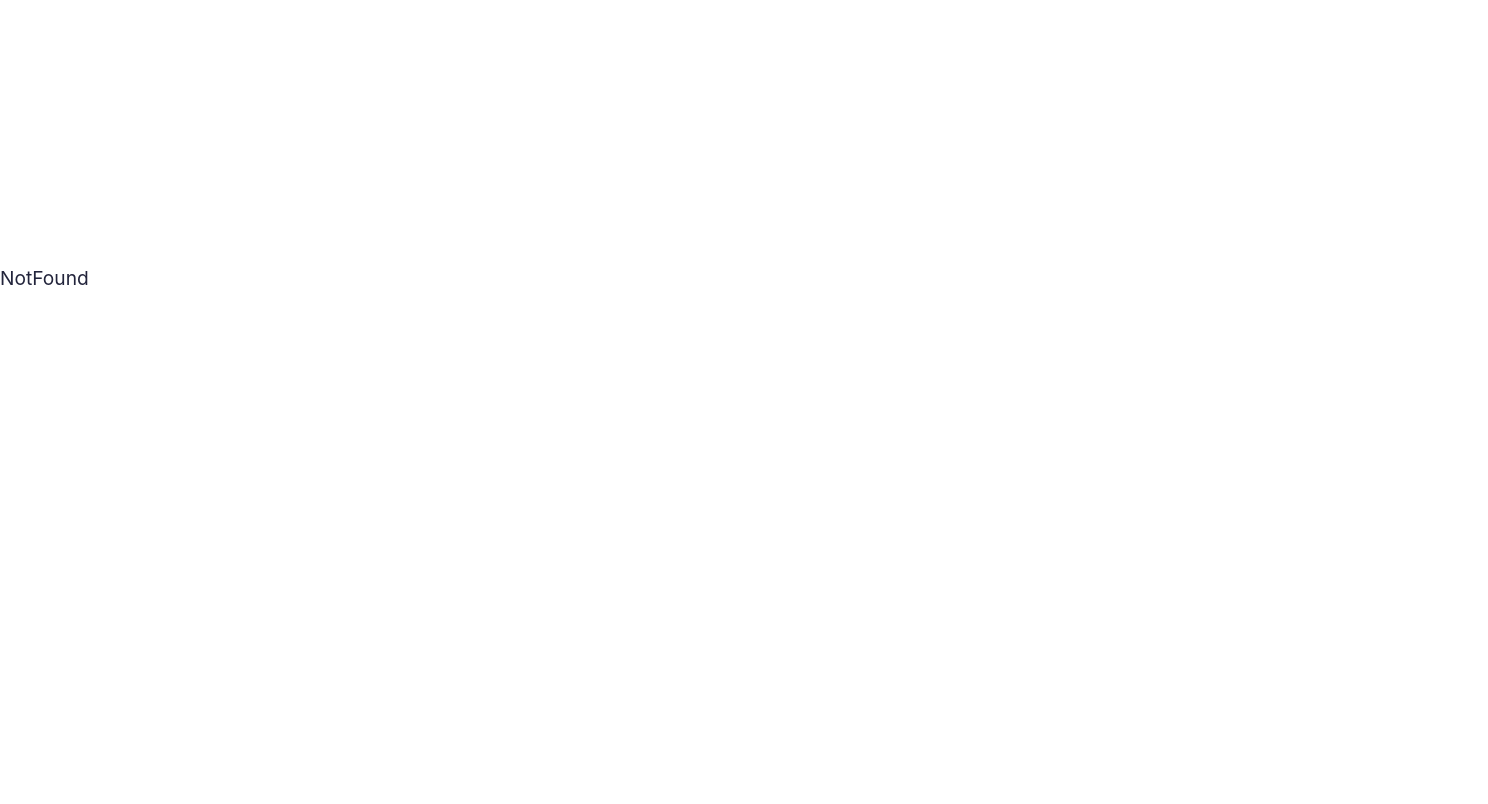
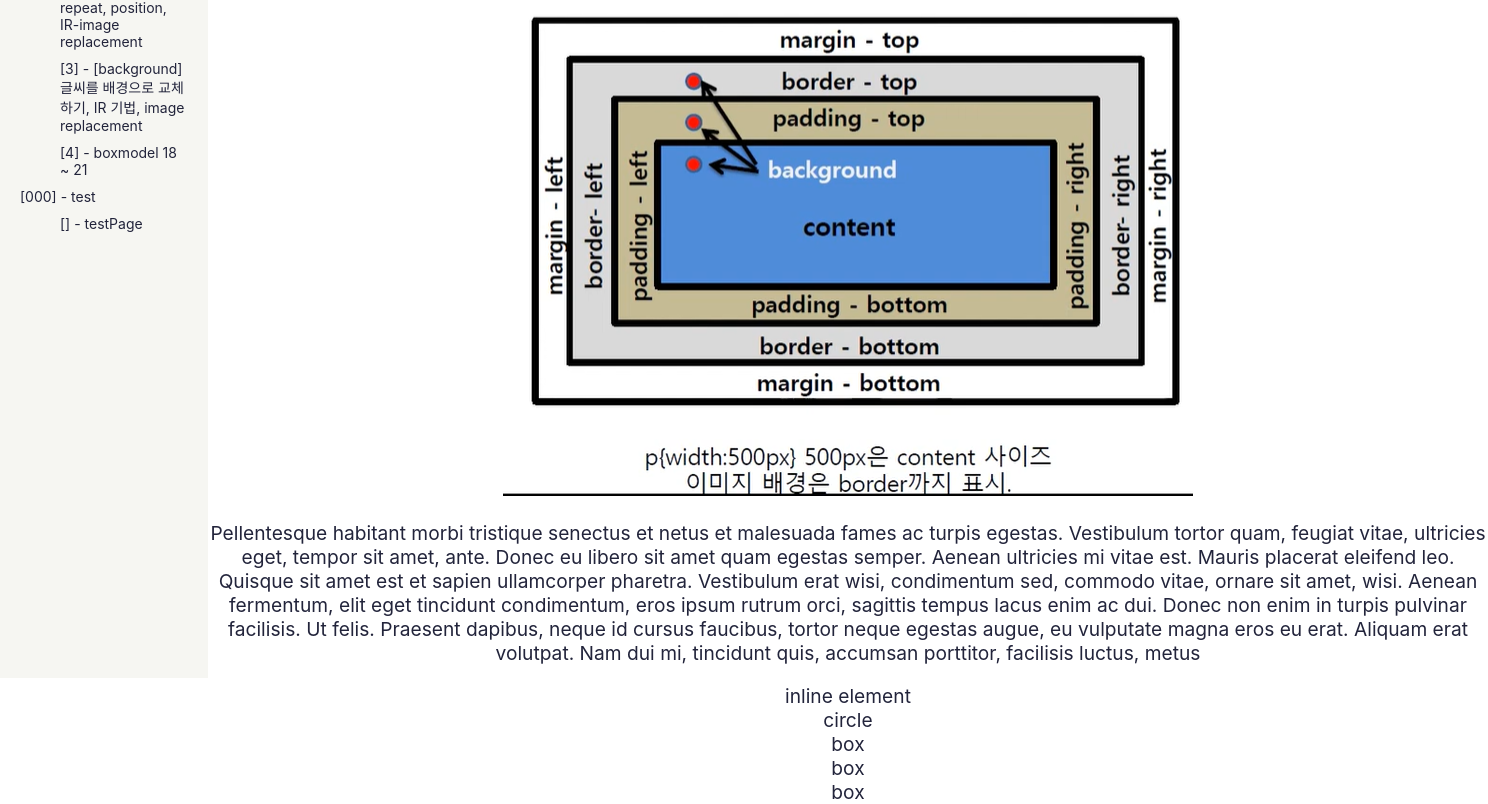
Before and after one commit to lhjwork/jin-css-blog, a React (Create React App) app: page /boxmodel in a window 1280 px wide. Before the commit this address had no page. Shown: the part 122-926 px from the top of the page, 1488 px wide, since content can reach past the window. Before the commit the page ends 800 px from the top, so only its background shows below. Built offline with nearby package versions, Linux system fonts and the light colour scheme.

Commit message:
BoxModel course ready

```diff
--- a/src/Data/menuData.json
+++ b/src/Data/menuData.json
@@ -24,10 +24,17 @@
       },
       {
         "navId": "css0100017",
-        "menuId": "background02",
+        "menuId": "boxmodel",
         "menuTitle": "[background] 글씨를 배경으로 교체하기, IR 기법, image replacement",
         "routing": "/background2",
         "number": "3"
+      },
+      {
+        "navId": "css010001821",
+        "menuId": "boxmodel1821",
+        "menuTitle": "boxmodel 18 ~ 21",
+        "routing": "/boxmodel",
+        "number": "4"
       }
     ]
   },
--- a/src/Router/RootRouter.jsx
+++ b/src/Router/RootRouter.jsx
@@ -6,6 +6,7 @@ import NotFound from "../pages/error/NotFound";
 import TestPage from "../pages/test/TestPage";
 import Background from "../pages/background/Background";
 import ImgReplacement from "../pages/ImgReplacement/ImgReplacement";
+import BoxModel from "../pages/boxModel/BoxModel";
 export const router = createBrowserRouter([
   {
     path: "/",
@@ -16,6 +17,7 @@ export const router = createBrowserRouter([
       { path: "test", element: <TestPage /> },
       { path: "background", element: <Background /> },
       { path: "background2", element: <ImgReplacement /> },
+      { path: "boxmodel", element: <BoxModel /> },
     ],
   },
 ]);
--- a/src/components/Navbar/Sb.style.js
+++ b/src/components/Navbar/Sb.style.js
@@ -9,7 +9,7 @@ export const SbContainer = styled.div`
   font-size: 14px;
   background-color: #f6f6f2;
   /* flex: 1; */
-  padding-left: 20px;
+  padding: 0 20px;
   position: fixed;
   left: 0;
   top: 0;
--- /dev/null
+++ b/src/pages/boxModel/BoxModel.jsx
@@ -0,0 +1,38 @@
+import React from "react";
+import { ViewCetnterWrapper } from "../../components/commons/Common.style";
+import styles from "./boxModel.module.css";
+import boxModelAllExplain from "./img/content_size.png";
+const BoxModel = () => {
+  return (
+    <ViewCetnterWrapper>
+      <p>일반 적으로 content는 padding 안쪽의 파란부분을 말한다.</p>
+      <img src={boxModelAllExplain} className={styles.boxModelEx} />
+      <div className={styles.boxmodel}>
+        <p>
+          Pellentesque habitant morbi tristique senectus et netus et malesuada
+          fames ac turpis egestas. Vestibulum tortor quam, feugiat vitae,
+          ultricies eget, tempor sit amet, ante. Donec eu libero sit amet quam
+          egestas semper. Aenean ultricies mi vitae est. Mauris placerat
+          eleifend leo. Quisque sit amet est et sapien ullamcorper pharetra.
+          Vestibulum erat wisi, condimentum sed, commodo vitae, ornare sit amet,
+          wisi. Aenean fermentum, elit eget tincidunt condimentum, eros ipsum
+          rutrum orci, sagittis tempus lacus enim ac dui. Donec non enim in
+          turpis pulvinar facilisis. Ut felis. Praesent dapibus, neque id cursus
+          faucibus, tortor neque egestas augue, eu vulputate magna eros eu erat.
+          Aliquam erat volutpat. Nam dui mi, tincidunt quis, accumsan porttitor,
+          facilisis luctus, metus
+        </p>
+      </div>
+
+      <span>inline element</span>
+
+      <div className={styles.circle}>circle</div>
+
+      <div className={styles.box}>box</div>
+      <div className={styles.boxmodel + styles.second}>box</div>
+      <div className={styles.box}>box</div>
+    </ViewCetnterWrapper>
+  );
+};
+
+export default BoxModel;
--- /dev/null
+++ b/src/pages/boxModel/boxModel.module.css
@@ -0,0 +1,14 @@
+.boxmodel {
+}
+
+.circle {
+}
+
+.box {
+}
+
+.second {
+}
+
+.boxModelEx {
+}
```
Also changed, not shown: src/pages/boxModel/img/content_size.png (added).
